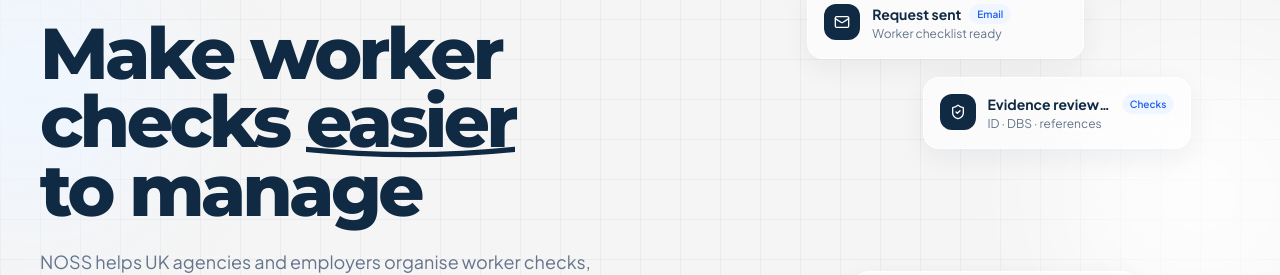
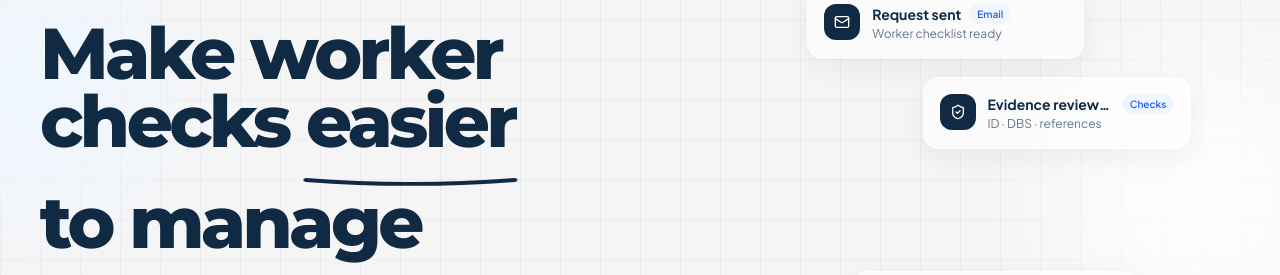
Before and after one commit to trishulhub-svg/Noss, a Next.js app: page / in a window 1280 px wide. Shown: the part 141-416 px from the top of the page. Built offline with nearby package versions, Linux system fonts and the light colour scheme; no server answers.

Commit message:
Give pencil underlines more space below hero words
Use em-based padding so service and help page titles keep clear
gap between the last word and the animated underline.

Co-authored-by: Kadamproduction <Kadamproduction@users.noreply.github.com>

```diff
--- a/components/DrawUnderline.tsx
+++ b/components/DrawUnderline.tsx
@@ -7,12 +7,15 @@ export function DrawUnderline({
   className?: string;
 }) {
   return (
-    <span className={`relative inline-block text-[var(--color-navy)] ${className}`}>
+    <span
+      className={`relative inline-block pb-[0.38em] text-[var(--color-navy)] sm:pb-[0.45em] ${className}`}
+    >
       {children}
       <svg
-        className="draw-underline absolute -bottom-0.5 left-0 w-full text-[var(--color-navy)] sm:-bottom-1"
+        className="draw-underline absolute bottom-0 left-0 h-[0.22em] w-full overflow-visible text-[var(--color-navy)]"
         viewBox="0 0 100 10"
         fill="none"
+        preserveAspectRatio="none"
         aria-hidden
       >
         <path
```
